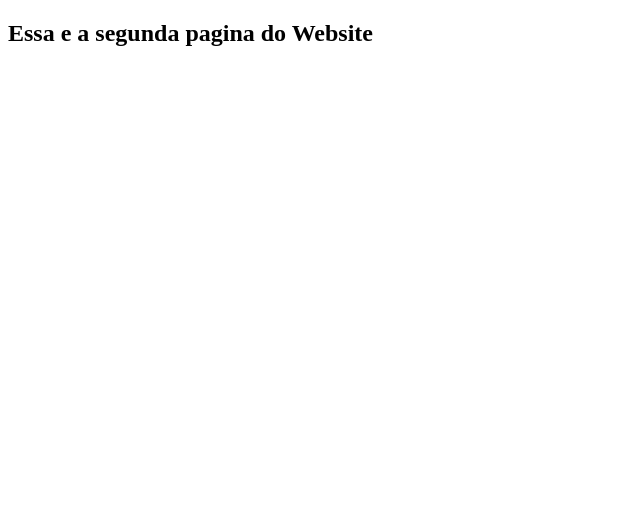
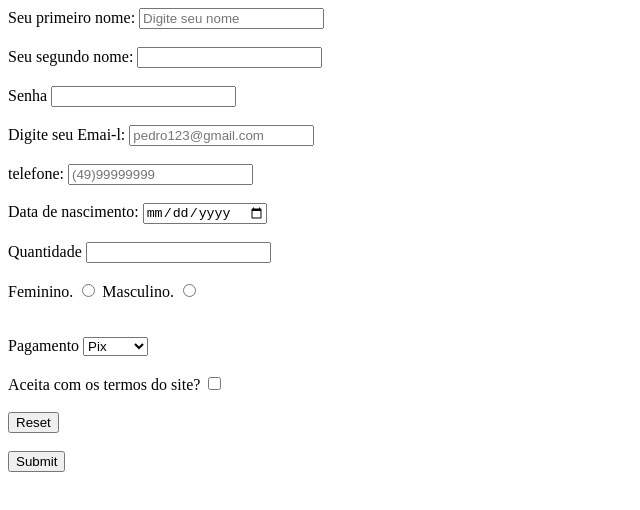
Before and after one commit to GustavoHeimburg/Siteteste, a plain HTML site: page Pag2.html in a window 1280 px wide. Shown: the whole page, without its empty margins (0-640 px from the left). Drawn offline with Linux system fonts and the light colour scheme.

Commit message:
Atualização code

```diff
--- a/Pag2.html
+++ b/Pag2.html
@@ -5,7 +5,96 @@
     <meta name="viewport" content="width=device-width, initial-scale=1.0">
     <title>Document</title>
 </head>
+
 <body>
-    <h2>Essa e a segunda pagina do Website</h2> <!---Mensagem exibida apos clicar no Hyper link--->
+
+<form >
+
+<div>
+    <label for="Pnome">Seu primeiro nome:</label>
+    <input type="text" id="Pnome" name="Pnome" placeholder="Digite seu nome">
+</div>
+
+<br>
+
+<div>
+    <label>Seu segundo nome:</label>
+    <input type="text" id="Pnome" name="Pnome">
+</div>
+
+<br>
+
+<div>
+    <label for="Pass">Senha</label>
+    <input type="password" id="Pass" name="Pass" maxlength="16" required>
+
+</div>
+ <br>
+<div>
+    <label for="Emai-l">Digite seu Emai-l:</label>
+    <input type="email" id="Emai-l" name="Emai-l" placeholder="pedro123@gmail.com">
+</div>
+
+<br>
+
+<div>
+    <label for="Tel">telefone:</label>
+    <input type="tel" id="Tel" name="Tel" placeholder="(49)99999999">
+
+</div>
+
+<br>
+
+<div>
+    <label for="bdate">Data de nascimento:</label>
+    <input type="date" id="bdate" name="bdate">
+</div>
+
+<br>
+<div>
+    <label for="quantidade">Quantidade</label>
+    <input type="number" id="quantidade" name="quantidade">
+</div>
+
+<br>
+<label >Feminino.</label>
+<input type="radio" name="title" id="Feminino" value="Feminino">
+
+<label>Masculino.</label>
+<input type="radio" name="title" id="Masculino" value="Masculino">
+
+
+<div>
+    <br>
+    <div>
+
+    </div>
+    <br>
+    <div>
+        <label for="Pagamento">Pagamento</label>
+        <select name="Pagamento" id="Pagamento">
+            <option value="Pix">Pix</option>
+            <option value="Boleto">Boleto</option>
+            <option value="Debito">Debito</option>
+            <option value="Credito">Credito</option>
+        </select>
+    </div>
+    <br>
+    <div>
+        <label for="Termos">Aceita com os termos do site?</label>
+        <input type="checkbox" id="Termos" name="Termos">
+    </div>
+    <br>
+    <input type="reset">
+</div>
+
+<br>
+
+<div>
+    <input type="submit">
+</div>
+
+</form>
+
 </body>
 </html>
```
Also changed, not shown: classes.html (+1 -0 lines), index.html (+1 -1 lines).
